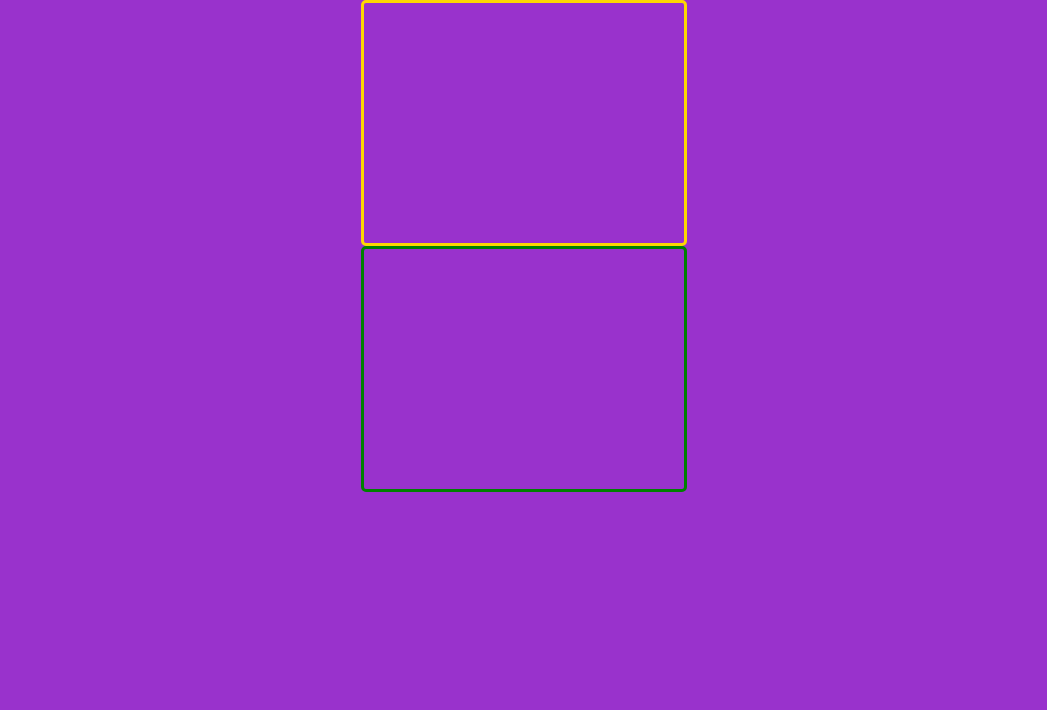
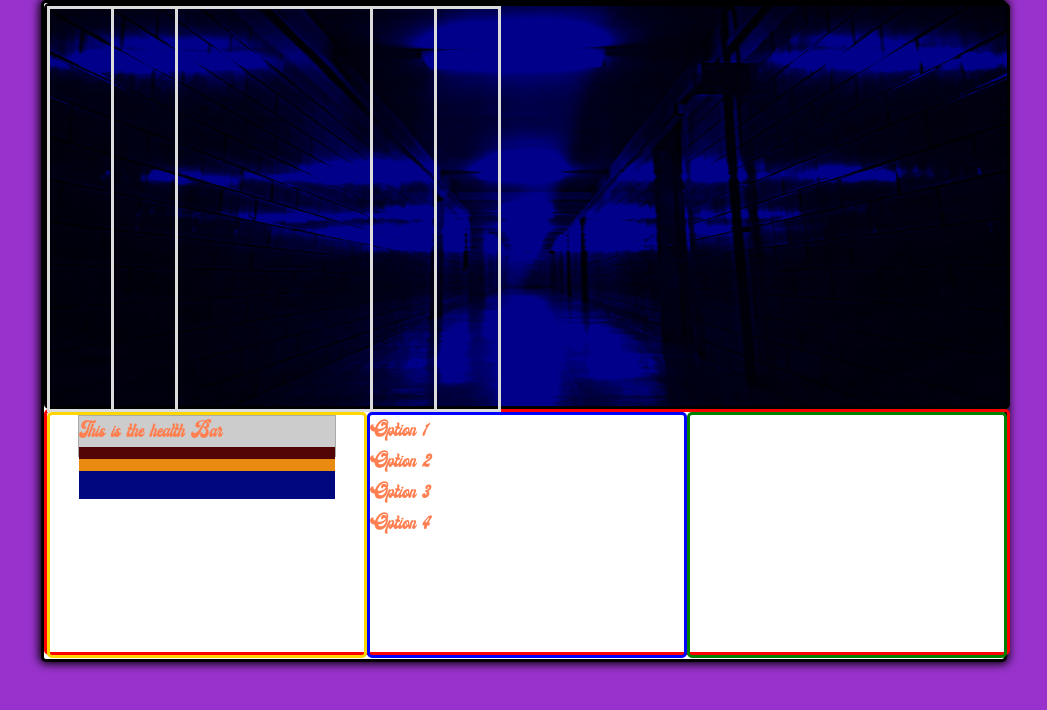
Before and after one commit to deablosf/Ramesses, a plain HTML site: page index.html in a window 1280 px wide. Shown: the whole page, without its empty margins (116-1163 px from the left). Drawn offline with Linux system fonts and the light colour scheme.

Commit message:
Now working on combat screen

```diff
--- a/index.html
+++ b/index.html
@@ -35,12 +35,29 @@
 
     <!-- In combat mode -->
     <div class="commain" style="display: ;">
-        <div class="comscreen"></div>
+        <div class="comscreen">
+            <div class="ene1"></div>
+            <div class="ene2"></div>
+            <div class="ene3"></div>
+        </div>
         <div class="combuttomBar">
+            <div class="health">
+                <div class="health-box">
+                    This is the health Bar
+                    <div class="health-bar-red"></div>
+                    <div class="health-bar-blue"></div>
+                    <div class="health-bar"></div>
+                    <div class="health-bar-text"></div>
+            </div>
+            </div>
             <div class="comactionBar">
-                <div class="comselectBox"></div>
-            </div>
-            <div class="health"></div>
+                <div class="comselectBox">
+                    <div class="btn">Option 1</div>
+                    <div class="btn">Option 2</div>
+                    <div class="btn">Option 3</div>
+                    <div class="btn">Option 4</div>
+                </div>
+                </div>
             <div class="item"></div>
         </div>
     </div>
--- a/style.css
+++ b/style.css
@@ -115,3 +115,72 @@ body{
     bottom: 28px;
     position: relative;
   }
+
+
+  /* ------------------ THis is the COMBAT Screen ---------------------------*/
+
+  .commain {
+    border: solid;
+    height: 82vh;
+    width: 75vw;
+    background-color: white;
+    border-radius: 5px;
+    box-shadow: 0 0 10px 2px;
+  }
+
+  /* Screen and elements in screen */
+
+  .comscreen {
+    border: solid;
+    height: 50vh;
+    width: 75vw;
+    border-radius: 5px;
+    background-image: url(assets/BG4.jpg);
+    background-color: darkblue;
+    background-blend-mode: darken;
+    background-repeat: no-repeat;
+    background-size: 100% 100%;
+    display: grid;
+    grid-template-columns: 5vw 5vw 5vw;
+    grid-auto-columns: 5vw;
+
+  }
+
+  .ene1 {
+    border: solid gainsboro;
+    height: 50vh;
+    width: 25vw;
+}
+.ene2 {
+    border: solid gainsboro;
+    height: 50vh;
+    width: 25vw;
+}
+.ene3 {
+    border: solid gainsboro;
+    height: 50vh;
+    width: 25vw;
+}
+
+
+
+  .combuttomBar {
+    border: solid red;
+    height: 30vh;
+    width: 75vw;
+    font-family: Grooovy;
+    border-radius: 5px;
+    color: coral;
+    font-size: 20px;
+    display: flex;
+}
+
+.comactionBar {
+    border: solid blue;
+    height: 30vh;
+    width: 25vw;
+    border-radius: 5px;
+    display: grid;
+    grid-template-columns: repeat(1, auto);
+
+}
```
